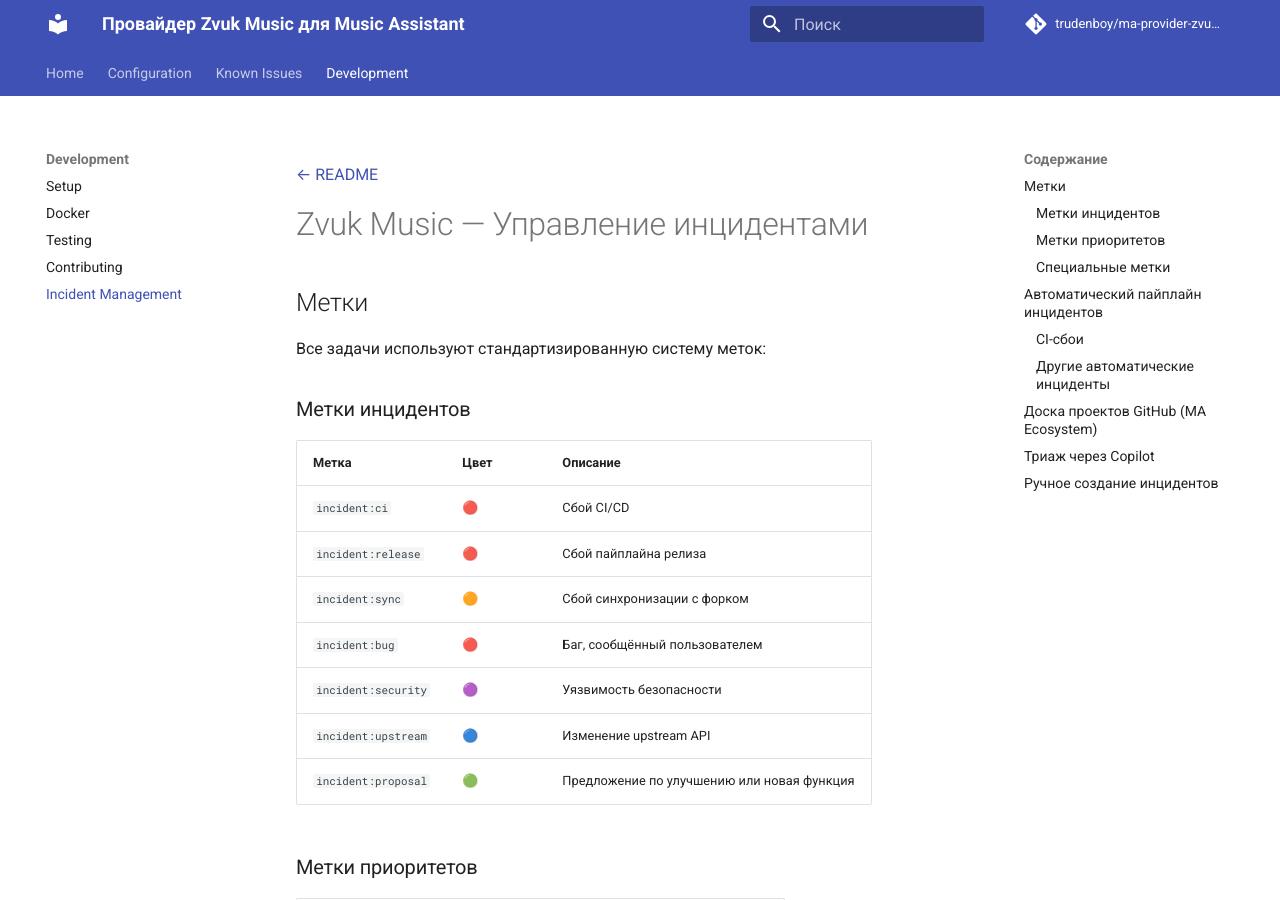
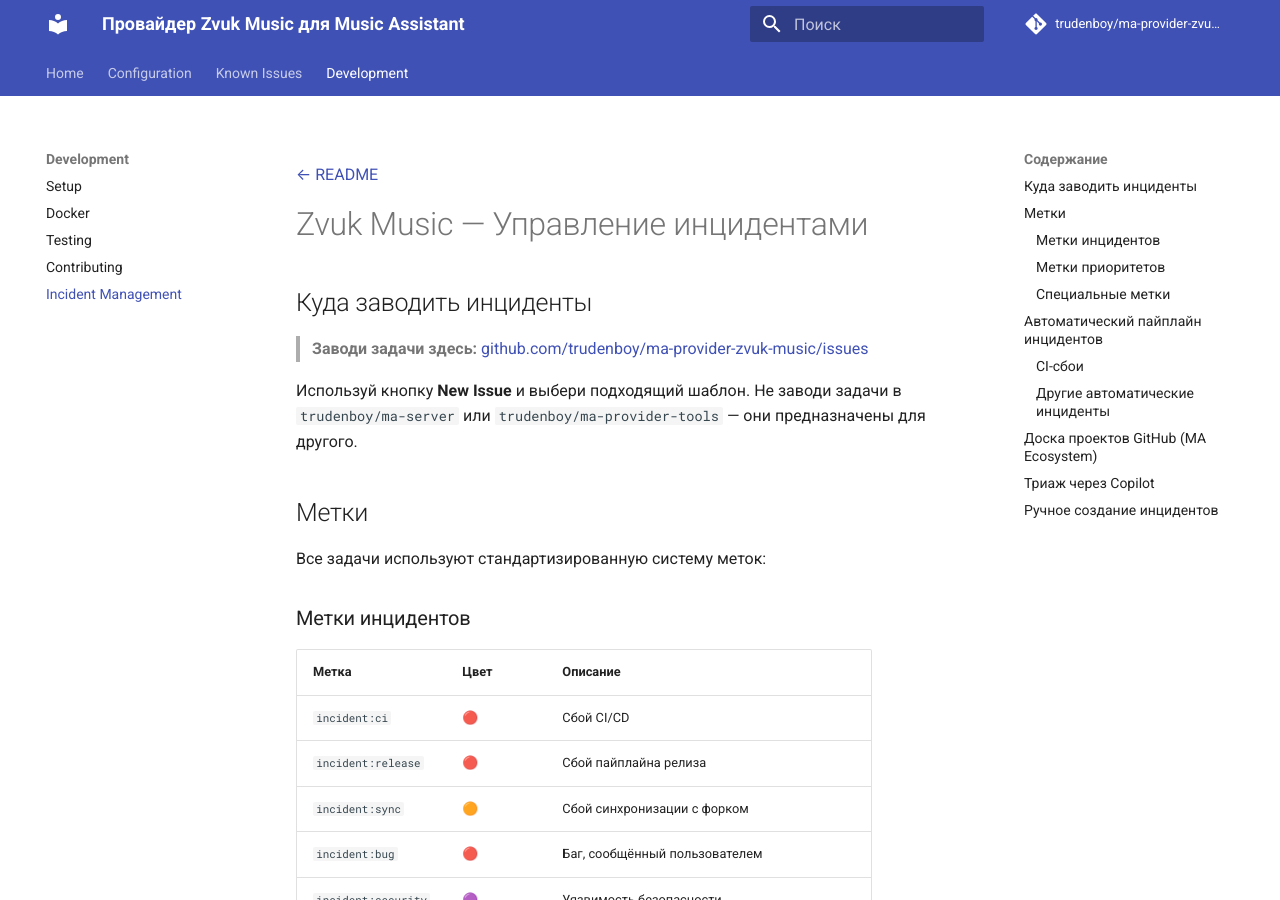
Before and after one commit to trudenboy/ma-provider-zvuk-music, an MkDocs documentation site: the page built from docs/incident-management.md, in a window 1280 px wide and 900 px high. Built offline with MkDocs 1.6.1 and Material for MkDocs 9.7.7, drawn with Linux system fonts in a browser that asks for light colours; comment, search, counter and statistics services are not loaded.

Commit message:
chore: sync workflow wrappers from ma-provider-tools (#50)
Co-authored-by: github-actions[bot] <github-actions[bot]@users.noreply.github.com>

```diff
--- a/docs/incident-management.md
+++ b/docs/incident-management.md
@@ -2,6 +2,12 @@
 [← README](../README.md)
 
 # Zvuk Music — Управление инцидентами
+
+## Куда заводить инциденты
+
+> **Заводи задачи здесь:** [github.com/trudenboy/ma-provider-zvuk-music/issues](https://github.com/trudenboy/ma-provider-zvuk-music/issues)
+
+Используй кнопку **New Issue** и выбери подходящий шаблон. Не заводи задачи в `trudenboy/ma-server` или `trudenboy/ma-provider-tools` — они предназначены для другого.
 
 ## Метки
 
```
Also changed, not shown: 1 other file.
